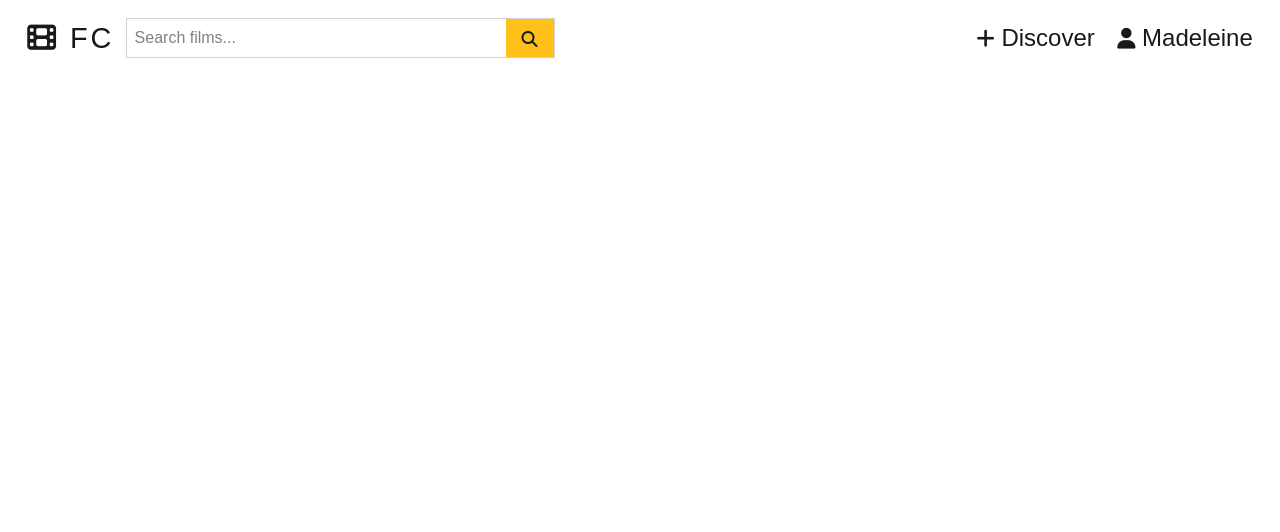
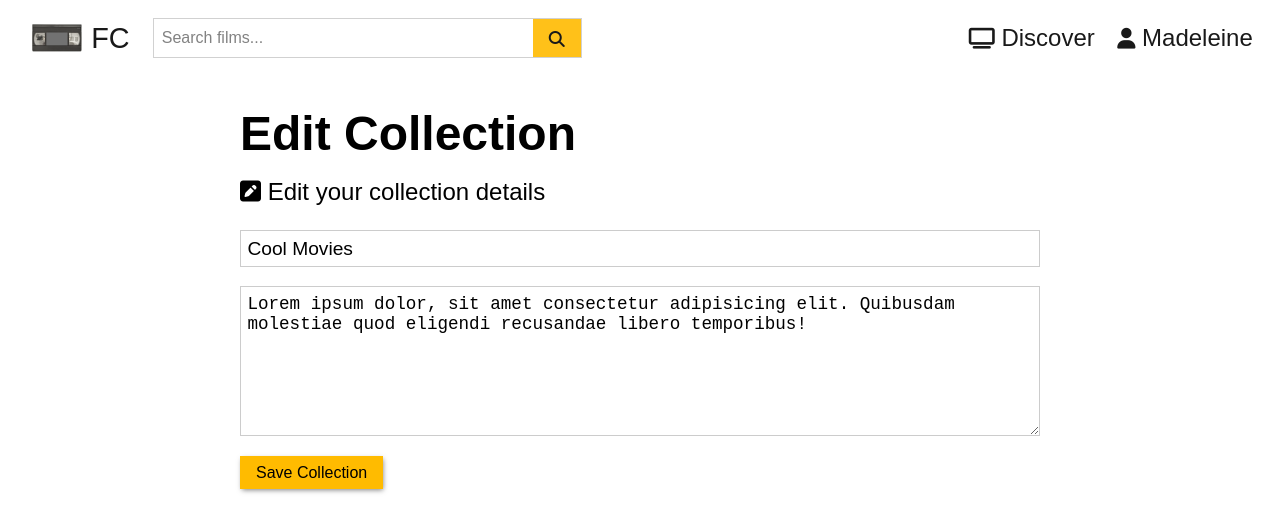
Before and after one commit to madeleinewoodbury/film-connection-v1-client, a React (Create React App) app: page /edit in a window 1280 px wide. Shown: the top 532 px of the page. Built offline with nearby package versions, Linux system fonts and the light colour scheme.

Commit message:
Create and Edit Collection components added

```diff
--- a/src/components/dashboard/Dashboard.css
+++ b/src/components/dashboard/Dashboard.css
@@ -1,3 +1,7 @@
+.dashboard-section {
+  margin-top: 1rem;
+}
+
 .section-title {
   font-size: 2.8rem;
 }
@@ -6,12 +10,12 @@
   font-size: 1.4rem;
   border-bottom: 2px solid var(--primary-color);
   padding-bottom: 0.5rem;
-  margin: 0.5rem 0;
+  margin: 1rem 0;
 }
 
 .dashboard-section .dashboard-info {
   font-size: 1.2rem;
-  margin: 1rem 0;
+  margin: 2rem 0;
 }
 
 .dashboard-section .dashboard-buttons {
@@ -23,20 +27,18 @@
   margin-right: 1.25rem;
   background-color: var(--dark-color);
   color: white;
+  padding: 0.5rem 1.25rem;
+  font-size: 1rem;
 }
 
 .dashboard-section .dashboard-buttons .btn:hover {
-  background-color: var(--primary-color);
+  background-color: var(--light-color);
   color: black;
 }
 
 .dashboard-section .dashboard-buttons .create {
   background-color: var(--primary-color);
   color: black;
-}
-
-.dashboard-section .dashboard-buttons .create:hover {
-  background-color: var(--light-color);
 }
 
 .dashboard-section .dashboard-buttons .delete {
@@ -61,6 +63,10 @@
 }
 
 @media screen and (max-width: 500px) {
+  .dashboard-section {
+    margin-top: 0;
+  }
+
   .dashboard-section .dashboard-buttons {
     flex-direction: column;
   }
@@ -82,12 +88,4 @@
   .dashboard-section {
     margin: 0.5rem 1.5rem;
   }
-  .collection-form {
-    padding: 0 1rem 1rem 1rem;
-  }
-
-  .collections .collection-item {
-    display: flex;
-    margin: 0;
-  }
 }
--- /dev/null
+++ b/src/components/forms/CreateCollection.js
@@ -0,0 +1,24 @@
+import React from 'react';
+import './Forms.css';
+
+const CreateCollection = () => {
+  return (
+    <div className="forms">
+      <h1>New Collection</h1>
+      <p className="lead">
+        <i className="fas fa-film" /> Create a new collection for your films
+      </p>
+      <form className="form">
+        <div className="form-group">
+          <input type="text" placeholder="Title" name="title" required />
+        </div>
+        <div className="form-group">
+          <textarea placeholder="Description" name="description" />
+        </div>
+        <input type="submit" className="btn" value="Create Collection" />
+      </form>
+    </div>
+  );
+};
+
+export default CreateCollection;
--- /dev/null
+++ b/src/components/forms/EditCollection.js
@@ -0,0 +1,24 @@
+import React from 'react';
+import './Forms.css';
+
+const EditCollection = () => {
+  return (
+    <div className="forms">
+      <h1>Edit Collection</h1>
+      <p className="lead">
+        <i className="fas fa-pen-square" /> Edit your collection details
+      </p>
+      <form className="form">
+        <div className="form-group">
+          <input type="text" placeholder="Title" name="title" required value="Cool Movies" />
+        </div>
+        <div className="form-group">
+          <textarea placeholder="Description" name="description" value="Lorem ipsum dolor, sit amet consectetur adipisicing elit. Quibusdam molestiae quod eligendi recusandae libero temporibus!" />
+        </div>
+        <input type="submit" className="btn" value="Save Collection" />
+      </form>
+    </div>
+  );
+};
+
+export default EditCollection;
--- a/src/components/auth/Auth.css
+++ b/src/components/forms/Forms.css
@@ -1,29 +1,34 @@
-.auth {
+.forms {
   max-width: 800px;
   margin: 0 auto;
 }
 
-.auth h1 {
+.forms h1 {
   font-size: 3rem;
 }
 
-.auth .lead {
+.forms .lead {
   font-size: 1.5rem;
 }
 
-.auth .form .form-group {
+.forms .form {
+  padding-bottom: 2rem;
+}
+
+.forms .form .form-group {
   margin: 1.2rem 0;
 }
 
-.auth .form .form-text {
+.forms .form .form-text {
   display: block;
   margin-top: 0.3rem;
   color: #888;
 }
 
-.auth .form input[type='text'],
-.auth .form input[type='email'],
-.auth .form input[type='password'] {
+.forms .form input[type='text'],
+.forms .form input[type='email'],
+.forms .form input[type='password'],
+.forms .form textarea {
   display: block;
   width: 100%;
   padding: 0.4rem;
@@ -31,35 +36,40 @@
   border: 1px solid #ccc;
 }
 
-.auth .form input[type='submit'],
+.forms .form textarea {
+  font-size: 1.1rem;
+  height: 150px;
+}
+
+.forms .form input[type='submit'],
 button {
   font: inherit;
   background-color: var(--primary-color);
 }
 
-.auth .form input[type='submit']:hover {
+.forms .form input[type='submit']:hover {
   background-color: var(--dark-color);
   color: var(--light-color);
 }
 
-.auth .redirect {
+.forms .redirect {
   margin-top: 1rem;
 }
 
-.auth .redirect a {
+.forms .redirect a {
   color: var(--primary-color);
 }
 
 @media screen and (max-width: 375px) {
-  .auth h1 {
+  .forms h1 {
     font-size: 2.5rem;
   }
 
-  .auth .lead {
+  .forms .lead {
     font-size: 1.2rem;
   }
 
-  .auth .form .form-group {
+  .forms .form .form-group {
     margin: 1rem 0;
   }
 }
--- a/src/components/auth/Login.js
+++ b/src/components/forms/Login.js
@@ -1,10 +1,10 @@
 import React from 'react';
 import { Link } from 'react-router-dom';
-import './Auth.css';
+import './Forms.css';
 
 const Login = () => {
   return (
-    <div className="auth">
+    <div className="forms">
       <h1>Sign In</h1>
       <p className="lead">
         <i className="fas fa-user" /> Sign Into Your Account
--- a/src/components/auth/Register.js
+++ b/src/components/forms/Register.js
@@ -1,10 +1,10 @@
 import React from 'react';
 import { Link } from 'react-router-dom';
-import './Auth.css';
+import './Forms.css';
 
 const Register = () => {
   return (
-    <div className="auth">
+    <div className="forms">
       <h1>Sign Up</h1>
       <p className="lead">
         <i className="fas fa-user" /> Create Your Account
--- a/src/components/layout/Navbar.css
+++ b/src/components/layout/Navbar.css
@@ -57,10 +57,22 @@
   flex-direction: column;
 }
 
-.navbar .brand,
-.navbar .brand .fas {
+.navbar .brand {
+  display: flex;
+  justify-content: center;
+  align-items: center;
   font-size: 1.8rem;
-  letter-spacing: 3px;
+  margin-right: 1rem;
+}
+
+.navbar .brand:hover {
+  opacity: 0.8;
+}
+
+.navbar .brand img {
+  width: 60px;
+  height: auto;
+  margin-right: 0.25rem;
 }
 
 .navbar .nav-links {
@@ -143,11 +155,17 @@
 
 @media screen and (max-width: 375px) {
   .navbar {
-    padding: 0.5rem;
+    padding: 0.5rem 0.3rem;
   }
+
+  .navbar .brand img {
+    width: 40px;
+    margin-right: 0rem;
+  }
+
   .navbar .searchbar input[type='text'] {
     height: 30px;
-    width: 150px;
+    width: 140px;
   }
 
   .navbar .searchbar button {
@@ -159,10 +177,4 @@
   .navbar .drop-btn {
     padding: 0.3rem;
   }
-
-  .navbar .brand,
-  .navbar .brand .fas {
-    font-size: 1.2rem;
-    margin: 0;
-  }
 }
--- a/src/components/layout/Navbar.js
+++ b/src/components/layout/Navbar.js
@@ -1,5 +1,6 @@
 import React, { Fragment } from 'react';
 import { Link } from 'react-router-dom';
+import vhs from './vhs.png';
 import './Navbar.css';
 
 const Navbar = () => {
@@ -8,7 +9,7 @@ const Navbar = () => {
     <Fragment>
       <li>
         <Link to="/discover">
-          <i class="fas fa-plus"></i> <span className="hide-md">Discover</span>
+          <i class="fas fa-tv"></i> <span className="hide-md">Discover</span>
         </Link>
       </li>
       <li className="dropdown">
@@ -33,6 +34,11 @@ const Navbar = () => {
   const guestLinks = (
     <Fragment>
       <li>
+        <Link to="/discover">
+          <i class="fas fa-tv"></i> <span className="hide-md">Discover</span>
+        </Link>
+      </li>
+      <li>
         <Link to="/login">
           <i class="fas fa-sign-in-alt hide-lg"></i>{' '}
           <span className="hide-sm">Login</span>
@@ -50,7 +56,8 @@ const Navbar = () => {
   return (
     <nav className="navbar">
       <Link to="/" className="brand">
-        <i class="fas fa-film"></i> <span className="hide-md">FC</span>
+        <img src={vhs} alt="logo" />
+        <span className="hide-md">FC</span>
       </Link>
       {loggedIn && (
         <div className="searchbar">
--- a/src/components/routing/Routes.js
+++ b/src/components/routing/Routes.js
@@ -1,12 +1,14 @@
 import React from 'react';
 import { Route, Switch } from 'react-router-dom';
-import Register from '../auth/Register';
-import Login from '../auth/Login';
+import Register from '../forms/Register';
+import Login from '../forms/Login';
 import Dashboard from '../dashboard/Dashboard';
 import Discover from '../collections/Discover';
 import Movie from '../movie/Movie';
 import Collection from '../collections/Collection';
 import Collections from '../collections/Collections';
+import CreateCollection from '../forms/CreateCollection';
+import EditCollection from '../forms/EditCollection';
 
 const Routes = () => {
   return (
@@ -19,6 +21,8 @@ const Routes = () => {
         <Route exact path="/movie" component={Movie} />
         <Route exact path="/movies" component={Collection} />
         <Route exact path="/collections" component={Collections} />
+        <Route exact path="/create" component={CreateCollection} />
+        <Route exact path="/edit" component={EditCollection} />
       </Switch>
     </section>
   );
```
